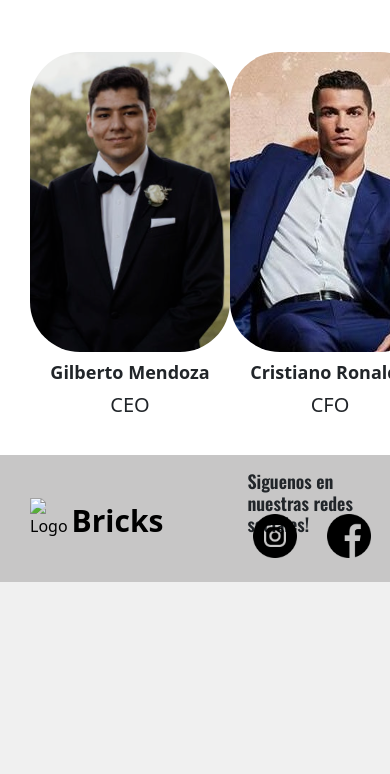
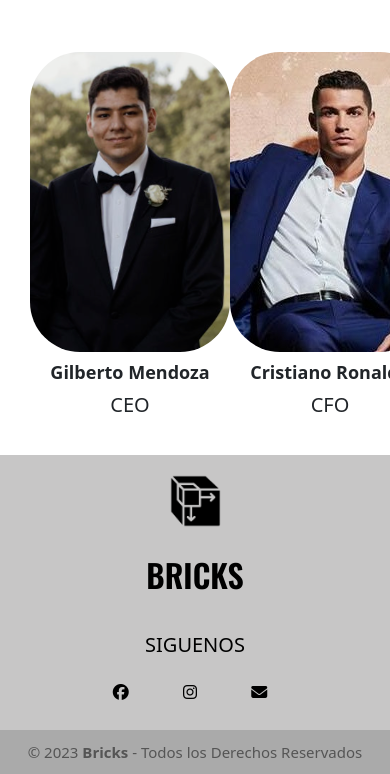
Before and after one commit to Gilbertomendozaf/Bricks, a plain HTML site: page Pages/nosotros.html in a window 390 px wide. Shown: the part 970-1744 px from the top of the page. Before the commit the page ends 1552 px from the top, so only its background shows below. Drawn offline with nearby package versions, Linux system fonts and the light colour scheme.

Commit message:
footer responsive

```diff
--- a/Pages/nosotros.html
+++ b/Pages/nosotros.html
@@ -13,8 +13,7 @@
       href="https://fonts.googleapis.com/css2?family=Oswald:wght@200;400;600&family=Roboto:wght@400;700&display=swap"
       rel="stylesheet"
     />
-    <script src="https://cdn.jsdelivr.net/npm/bootstrap@5.3.0-alpha1/dist/js/bootstrap.bundle.min.js" integrity="sha384-w76AqPfDkMBDXo30jS1Sgez6pr3x5MlQ1ZAGC+nuZB+EYdgRZgiwxhTBTkF7CXvN" crossorigin="anonymous"></script>
-
+    <script src="https://kit.fontawesome.com/60607153d5.js" crossorigin="anonymous"></script>
   </head>
 
   <body>
@@ -104,34 +103,30 @@
         </section>
       </main>
       <footer>
-        <section class="container-logo">
-          <a href="../index.html"
-            ><img
-              class="img-logo"
-              src="../assets/img//logo-cubo-3d.png"
-              alt="Logo"
-          /></a>
-          <p class="logo">Bricks</p>
-        </section>
-        <section class="container-footer">
-          <h4>Siguenos en nuestras redes sociales!</h4>
-          <div class="footer-socialmedia">
-            <div>
-              <a href="#"
-                ><img src="../assets/img/instagram.png" alt="Instagram"
-              /></a>
+        <div class="container-footer">
+            <div class="box">
+                <figure>
+                    <a href="#">
+                        <img src="../assets/img/logo-cubo-3d.png" alt="Logo Bricks">
+                    </a>
+                </figure>
             </div>
-            <div>
-              <a href="#"
-                ><img src="../assets/img/facebook (1).png" alt="Facebook"
-              /></a>
+            <div class="box box1">
+                <h2>BRICKS</h2>
             </div>
-            <div>
-              <a href="#"><img src="../assets/img/email.png" alt="eMail" /></a>
+            <div class="box box2">
+                <h2>SIGUENOS</h2>
+                <div class="social-media">
+                    <a href="#" class="fa-brands fa-facebook"></a>
+                    <a href="#" class="fa-brands fa-instagram"></a>
+                    <a href="#" class="fa-solid fa-envelope"></a>
+                </div>
             </div>
-          </div>
-        </section>
-      </footer>
+        </div>
+        <div class="container-author">
+            <small>&copy; 2023 <b>Bricks</b> - Todos los Derechos Reservados</small>
+        </div>
+    </footer>
       <script src="https://cdn.jsdelivr.net/npm/bootstrap@5.3.0-alpha1/dist/js/bootstrap.bundle.min.js" integrity="sha384-w76AqPfDkMBDXo30jS1Sgez6pr3x5MlQ1ZAGC+nuZB+EYdgRZgiwxhTBTkF7CXvN" crossorigin="anonymous"></script>
   </body>
 </html>
--- a/css/style.css
+++ b/css/style.css
@@ -230,6 +230,10 @@ header{
 
 /* Portfolio.HTML */
 
+.container{
+    height: 100vh;
+}
+
 .carousel{
     width:50%;
 }
@@ -262,60 +266,101 @@ header{
 }
 
 /* Footer*/
-footer {
+
+footer{
     width: 100%;
-    height: 15vh;
-    display: flex;
-    flex-direction: row;
     background-color:rgb(199, 198, 198);
-    justify-content: space-between;
+
 }
 
-.container-logo{
+footer .container-footer {
+    width: 100%;
+    max-width:1200px;
+    margin: auto;
+    display: grid;
+    grid-template-columns: repeat(3, 1fr);
+    grid-gap: 50px;
+    padding: 10px 0px;
+}
+
+.container-footer .box figure{
+    width: 100%;
+    height: 100%;
     display: flex;
     justify-content: center;
     align-items: center;
-    margin-left: 30px;
 }
 
-.logo{
-    padding-top: 10px;
-    margin-top: 10px;
-    font-size: 30px;
-    font-weight:bold;
-    font-style: "Oswald";
-    color: rgb(0, 0, 0);
+.container-footer .box figure img{
+    width: 55px;
 }
 
-.container-footer{
-    width: 100%;
+.box1{
+    display: flex;
+    justify-content: center;
+    align-items: center;
+}
+
+.container-footer .box1 h2{
+    font-family: 'Oswald';
+    color: black;
+    font-size: 30px;
+    font-weight: 750;
+}
+
+.container-footer .box2{
     display: flex;
     flex-direction: column;
-    justify-content: center;
-    position: relative;
+    align-items: center;
 }
 
-.container-footer h4{
-padding: 0.5rem;
-margin: 0.5rem;
-font-size: large;
-font-family: "Oswald";
-font-weight: bolder;
-position: absolute;
-left: 30%;
-top: 0%;
+.container-footer .box2 h2{
+    color: black;
+    margin-top: 10px;
+    font-size: 20px;
+    text-align: center;
 }
 
 
-.footer-socialmedia{
-    display: flex;
-    position: absolute;
-    top: 35%;
-    left: 32.7%;
+.container-footer .social-media a{
+    display: inline-block;
+    text-decoration: none;
+    width: 55px;
+    height: 55px;
+    line-height: 55px;
+    color: rgb(0, 0, 0);
+    margin-right: 10px;
+    text-align: center;
+    transition: all 300ms ease;
 }
 
-.footer-socialmedia img{
-    width: 64px;
-    padding: 10px;
-    margin: 5px;
+.container-footer .social-media img{
+    width: 50px;
 }
+
+.container-footer .social-media a:hover{
+    color: #FF9E9E;
+}
+
+footer .container-author{
+    background-color:rgb(170, 170, 170) ;
+    padding: 10px 10px;
+    text-align: center;
+    color: #555555;
+}
+
+.container-author small{
+    font-size: 15px;
+}
+
+@media screen and (max-width:768px) {
+    footer .container-footer {
+        width: 100%;
+        grid-template-columns: repeat(1, 1fr);
+        grid-gap: 20px;
+        padding: 10px 0px;
+    }
+    footer .container-footer .box1 h2{
+        font-size: 32px;
+    }
+}
```
Also changed, not shown: Pages/contacto.html (+20 -23 lines), Pages/portfolio.html (+22 -26 lines), Pages/servicios.html (+20 -23 lines), index.html (+23 -28 lines).
